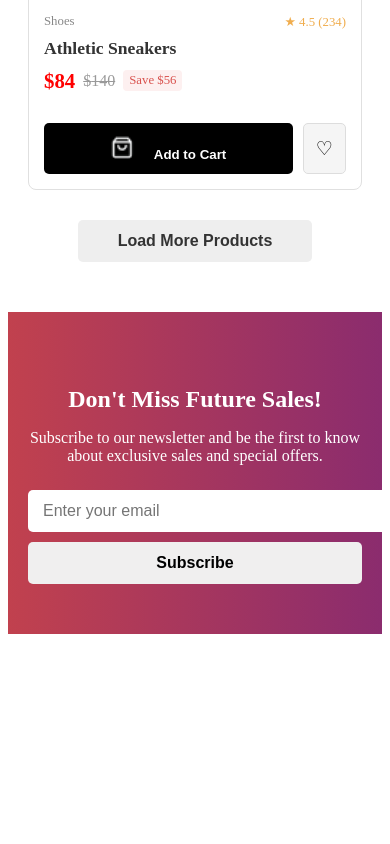
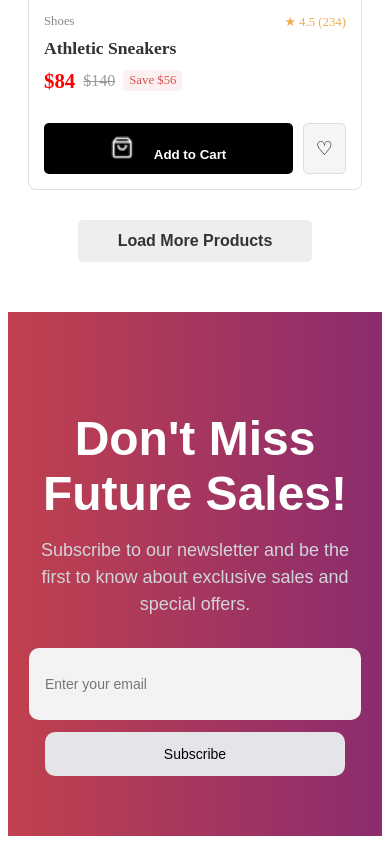
Before and after one commit to Squad-1-EJCM-25-2-Squad2/Squad2, a React (Vite) app in the folder front/: page / in a window 390 px wide. Shown: the part 4411-5255 px from the top of the page. Before the commit the page ends 5053 px from the top, so only its background shows below. Built offline with nearby package versions, Linux system fonts and the light colour scheme; the HTML template or start-up script is replaced by a standard one.

Commit message:
feature(front): adiciona a Footer no app.tsx e finaliza a pagina MegaSale.

```diff
--- a/front/src/App.tsx
+++ b/front/src/App.tsx
@@ -1,17 +1,31 @@
-import Header from './components/Header/Header';
-import Main from './components/Main/Main';
 
+import Header from './pages/Header/Header';
+import Footer from './pages/Footer/Footer';
+import MegaSale from './pages/MegaSale/MegaSale';
 
 function App() {
- return (
-  <>
-   <Header />
+  const isMegaSaleActive = true;
 
-   <Main />
+  return (
+    <div>
+      <Header />
+      {isMegaSaleActive ? <MegaSale /> : <p>Outro conteúdo da página</p>}
 
-
-  </>
- );
+      {isMegaSaleActive ? (
+        <Footer
+          title="Don't Miss Future Sales!"
+          text="Subscribe to our newsletter and be the first to know about exclusive sales and special offers."
+          backgroundColor="roxo"
+        />
+      ) : (
+        <Footer
+          title="Stay in Style"
+          text="Subscribe to our newsletter and be the first to know about new arrivals, exclusive offers, and style tips."
+          backgroundColor="preto"
+        />
+      )}
+    </div>
+  );
 }
 
 export default App;
--- a/front/src/components/Footer/Footer.css
+++ b/front/src/pages/Footer/Footer.css
@@ -4,6 +4,15 @@
   text-align: center;
   padding: 60px 20px;
   font-family: Arial, sans-serif;
+}
+
+.roxo {
+  background: linear-gradient(to right, #c1414e, #8b2c6e);
+
+}
+
+.preto {
+  background-color: black;
 }
 
 .tituloFooter h1 {
@@ -53,26 +62,25 @@
 }
 
 
+
+
 @media (max-width: 767px) {
+
+  .newsLetter {
+    display: flex;
+    flex-direction: column;
+    gap: 12px;
+    width: 100%;
+    align-items: center;
+  }
+
+  .newsLetter input,
   .newsLetter button {
     width: 100%;
     max-width: 300px;
     height: 44px;
     border-radius: 10px;
-    padding: 0;
     font-size: 14px;
-    margin: 0 auto; /
-    display: block;
-  }
 
-  .newsLetter input {
-    width: 100%;
-    max-width: 300px; /* tamanho máximo para manter parecido com a imagem */
-    height: 44px;
-    border-radius: 10px;
-    padding: 0 12px;
-    font-size: 14px;
-    margin: 0 auto; /* centraliza */
-    display: block;
   }
 }
--- /dev/null
+++ b/front/src/pages/Footer/Footer.tsx
@@ -0,0 +1,26 @@
+import "./Footer.css";
+
+interface FooterProps {
+  title: string;
+  text: string;
+  backgroundColor: "preto" | "roxo";
+}
+
+const Footer = ({ text, backgroundColor, title }: FooterProps) => {
+  return (
+    <footer className={`mainFooter ${backgroundColor}`}>
+      <section className="tituloFooter">
+        <h1>{title}</h1>
+        <p>{text}</p>
+      </section>
+
+      {/* Usando a tag <form> para agrupar os elementos */}
+      <form className="newsLetter">
+        <input type="email" placeholder="Enter your email" />
+        <button>Subscribe</button>
+      </form>
+    </footer>
+  );
+};
+
+export default Footer;
--- a/front/src/components/Main/Main.tsx
+++ b/front/src/pages/MegaSale/MegaSale.tsx
@@ -1,6 +1,6 @@
-import './Main.css';
+import './MegaSale.css';
 
-const Main = () => {
+const MegaSale = () => {
 
   const products = [
     { id: 1, category: 'Tops', name: 'Premium Cotton T-Shirt', rating: 4.8, reviews: 124, price: 29, oldPrice: 49, discount: '-41%', tag: 'Limited Time' },
@@ -157,18 +157,8 @@ const Main = () => {
       </main>
 
 
-      <footer className="footer-subscribe">
-        <div className="footer-content">
-          <h3>Don't Miss Future Sales!</h3>
-          <p>Subscribe to our newsletter and be the first to know about exclusive sales and special offers.</p>
-          <div className="subscribe-form">
-            <input type="email" placeholder="Enter your email" />
-            <button type="submit">Subscribe</button>
-          </div>
-        </div>
-      </footer>
     </>
   );
 };
 
-export default Main;
+export default MegaSale;
```
Also changed, not shown: front/src/components/Footer/Footer.tsx (deleted, +0 -31 lines), front/src/pages/Header/Header.css (renamed from front/src/components/Header/Header.css), front/src/pages/Header/Header.tsx (renamed from front/src/components/Header/Header.tsx), front/src/pages/MegaSale/MegaSale.css (renamed from front/src/components/Main/Main.css).
